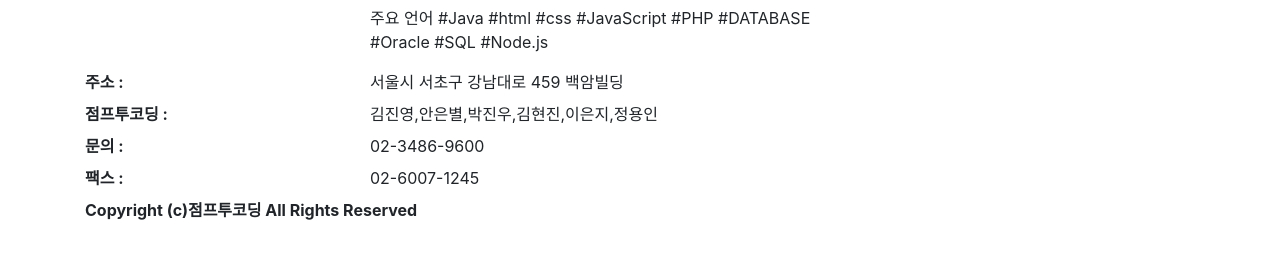
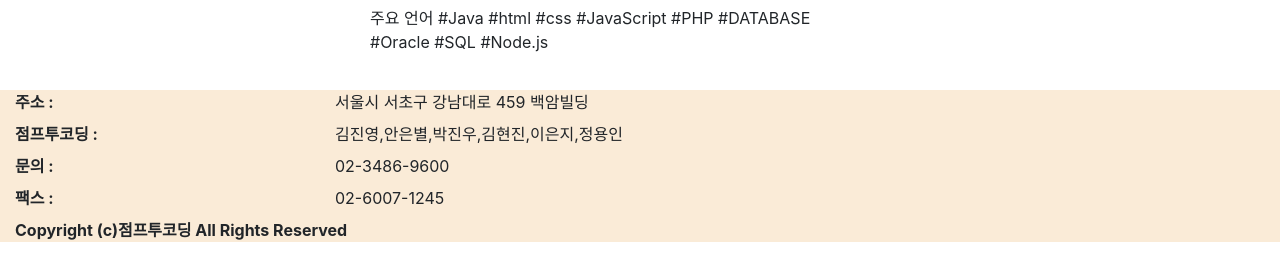
Before and after one commit to y1175/leeeunji, a plain HTML site: page choocheonSite-sub.html in a window 1280 px wide. Shown: the part 462-742 px from the top of the page. Drawn offline with nearby package versions, Linux system fonts and the light colour scheme.

Commit message:
footer 수정좀

```diff
--- a/choocheonSite-sub.html
+++ b/choocheonSite-sub.html
@@ -7,8 +7,8 @@
 
     <!-- Bootstrap CSS -->
     <link rel="stylesheet" href="https://stackpath.bootstrapcdn.com/bootstrap/4.4.1/css/bootstrap.min.css" integrity="sha384-Vkoo8x4CGsO3+Hhxv8T/Q5PaXtkKtu6ug5TOeNV6gBiFeWPGFN9MuhOf23Q9Ifjh" crossorigin="anonymous">
-
-    <title>Hello, world!</title>
+    <link rel="stylesheet" href="css/main.css">
+    <title>점프 투 코딩</title>
   </head>
   <body>
 
@@ -159,8 +159,8 @@
 
 
     </div>
-    <footer>
-    <div class="container">
+    <footer class="footer" style="background-color: antiquewhite">
+        <div class="container-fluid" >
             <dl class="row">
                 <dt class="col-sm-3">주소 : </dt>
                 <dd class="col-sm-9">서울시 서초구 강남대로 459 백암빌딩</dd>
@@ -175,12 +175,9 @@
                 <dd class="col-sm-9">02-6007-1245</dd>
 
                 <dt class="col-sm-9">Copyright (c)점프투코딩 All Rights Reserved</dt>
-
-
             </dl>
         </div>
     </footer>
-
 
     <!-- Optional JavaScript -->
     <!-- jQuery first, then Popper.js, then Bootstrap JS -->
```
Also changed, not shown: choocheonSite-main.html (+5 -5 lines). Lines whose indentation alone changed are shown as unchanged.
